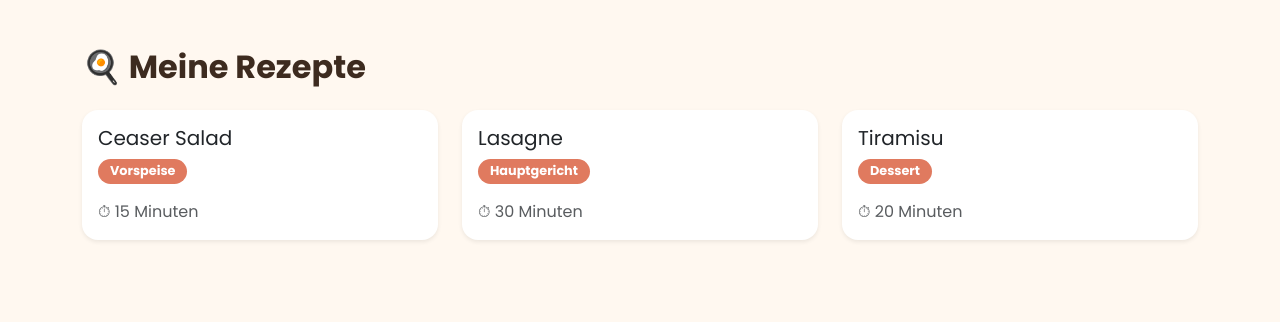
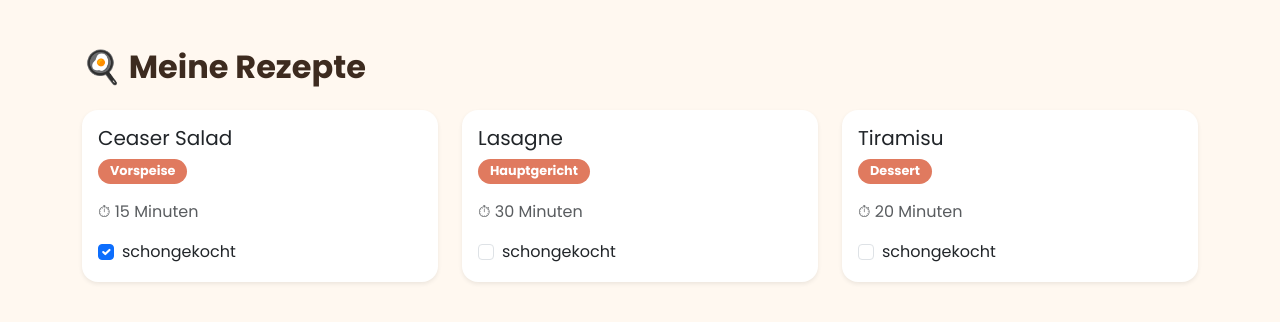
Before and after one commit to dalaakhr/rezeptbuch-frontend, an Angular app: page / in a window 1280 px wide. Shown: the top 322 px of the page. Built offline with nearby package versions, Linux system fonts and the light colour scheme.

Commit message:
Abhaken-Funktion fuer gekochte Rezepte hinzugefuegt

```diff
--- a/src/app/recipe-list/recipe-list.html
+++ b/src/app/recipe-list/recipe-list.html
@@ -8,9 +8,13 @@
                     <h5 class="card-title">{{ rezept.titel }}</h5>
                     <span class="badge recipe-badge mb-2">{{ rezept.kategorie }}</span>
                     <p class="card-text text-muted mt-2">⏱ {{ rezept.zeit }} Minuten</p>
+                    <div class="form-check">
+                        <input class="form-check-input" type="checkbox" [checked]="rezept.gemacht"
+                            (change)="toggleGemacht(rezept)" />
+                        <label class="form-check-label">schongekocht</label>
                     </div>
                 </div>
             </div>
-    }
+        </div> }
     </div>
 </div>
--- a/src/app/recipe-list/recipe-list.ts
+++ b/src/app/recipe-list/recipe-list.ts
@@ -7,9 +7,12 @@ import { Component } from '@angular/core';
   templateUrl: './recipe-list.html',
 })
 export class RecipeList {
-    rezepte = [
-      { titel: 'Ceaser Salad', kategorie: 'Vorspeise', zeit: 15 },
-      { titel: 'Lasagne', kategorie: 'Hauptgericht', zeit: 30 },
-      { titel: 'Tiramisu', kategorie: 'Dessert', zeit: 20 }
-    ];
+  rezepte = [
+    { titel: 'Ceaser Salad', kategorie: 'Vorspeise', zeit: 15, gemacht: true },
+    { titel: 'Lasagne', kategorie: 'Hauptgericht', zeit: 30, gemacht: false },
+    { titel: 'Tiramisu', kategorie: 'Dessert', zeit: 20, gemacht: false }
+  ];
+  toggleGemacht(rezept: any) {
+    rezept.gemacht = !rezept.gemacht;
+  }
 }
```
Lines whose indentation alone changed are shown as unchanged.
